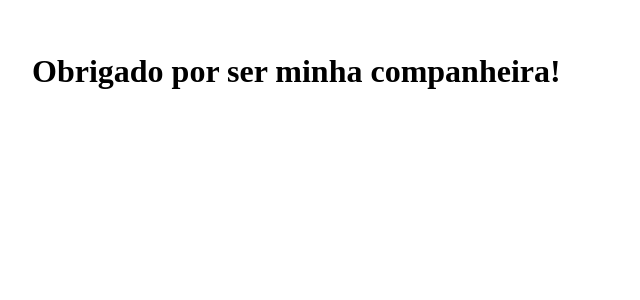
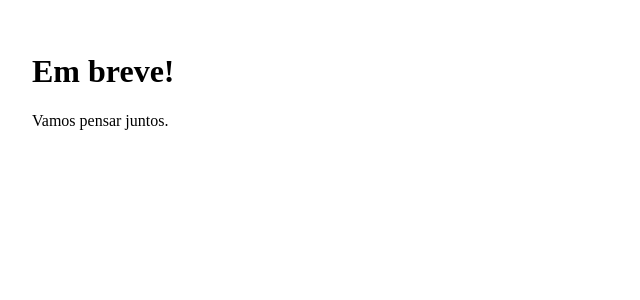
Before and after one commit to thomashenrique387/clone-tabnews, a Next.js app: page / in a window 1280 px wide. Shown: the top 300 px of the page, without its empty margins (0-640 px from the left). Built offline with nearby package versions, Linux system fonts and the light colour scheme.

Commit message:
feat: update home page message

```diff
--- a/pages/index.js
+++ b/pages/index.js
@@ -1,7 +1,8 @@
 export default function Home() {
   return (
     <div style={{ padding: 24 }}>
-      <h1>Obrigado por ser minha companheira!</h1>
+      <h1>Em breve!</h1>
+      <a>Vamos pensar juntos.</a>
     </div>
   );
 }
```
